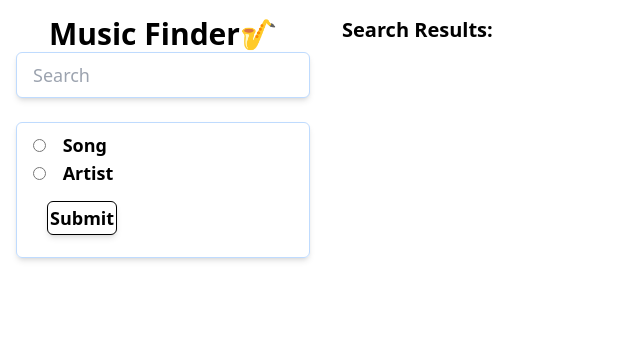
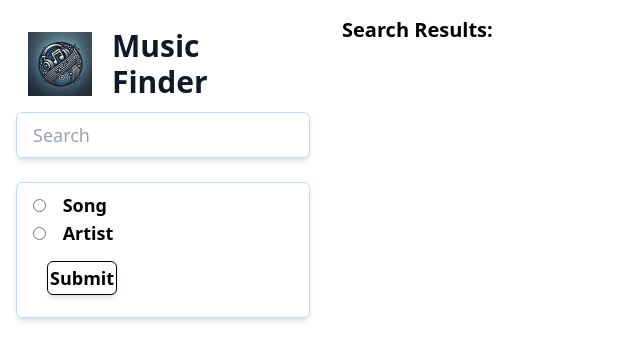
Before and after one commit to BenJR546/sound-spiral, a website: page src/index.html in a window 1280 px wide. Shown: the whole page, without its empty margins (0-640 px from the left). Drawn offline with nearby package versions, Linux system fonts and the light colour scheme.

Commit message:
apply logo to the header

```diff
--- a/src/index.html
+++ b/src/index.html
@@ -10,7 +10,10 @@
 </head>
 <body class="flex flex-col md:flex-row">
     <header id="page-header" class="flex flex-col items-center m-4">
-        <h1 id="page-title" class="after:content-['🎷'] text-3xl font-bold">Music Finder</h1>
+        <div class="flex items-center p-3 space-x-5">
+            <img src="../assets/img/Music_Finder_Logo.png" alt="Logo" class="h-16 w-16">
+            <h1 class="text-3xl font-bold text-gray-900">Music Finder</h1>
+        </div>
         <nav id="page-nav" class="flex flex-col">
             <input type="text" placeholder="Search" id="search-bands" class="border border-blue-200 shadow-md outline-blue-300 rounded-md px-4 py-2 text-lg transition-all duration-500 focus:shadow-sm">
             <br>
```
